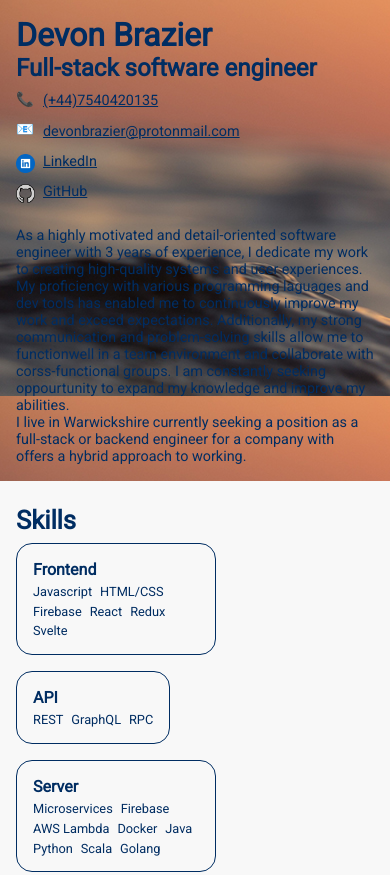
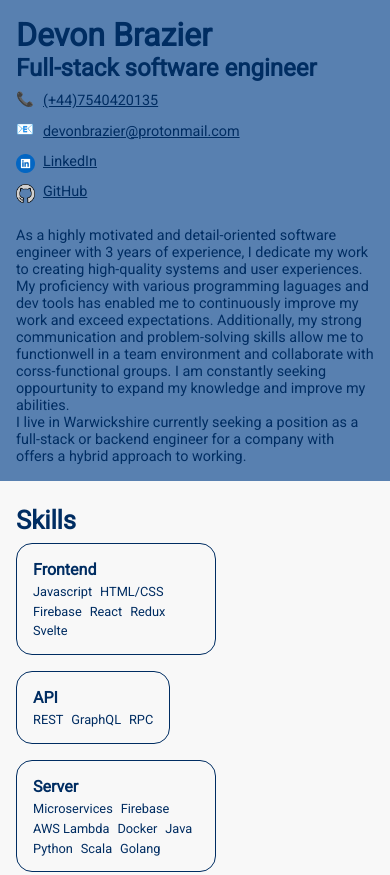
Before and after one commit to devon-brazier/devon-brazier.github.io, a plain HTML site: page index.html in a window 390 px wide. Shown: the top 875 px of the page. Drawn offline with Linux system fonts and the light colour scheme.

Commit message:
Remove background-image

```diff
--- a/style.css
+++ b/style.css
@@ -4,11 +4,11 @@
   margin: 0;
   padding: 0;
   box-sizing: border-box;
+  color: #002d62;
 }
 
 .header-container {
-  background-image: url("img/sunset-ocean-header.jpeg");
-  background-color: #cccccc;
+  background-color: #5880b0;
   place-content: left;
   padding: 1rem;
   grid-area: hd;
@@ -16,7 +16,6 @@
   grid-template-columns: repeat(2, 1fr);
   grid-auto-rows: minmax(150px, auto);
   gap: 1rem;
-  color: #002d62;
 }
 
 .header-container p {
@@ -25,15 +24,8 @@
 
 @media only screen and (max-width: 768px) {
   .header-container {
-    background-color: lightblue;
-    place-content: left;
-    padding: 1rem;
-    grid-area: hd;
     display: grid;
     grid-template-columns: 1fr;
-    grid-auto-rows: minmax(150px, auto);
-    gap: 1rem;
-    color: #002d62;
   }
 
   .header-container p {
@@ -52,7 +44,6 @@ body {
     "hd hd hd hd hd hd hd hd"
     "mn mn mn mn mn mn mn mn";
   column-gap: 0.5rem;
-  color: #002d62;
   background-color: #f8f8f8;
 }
 
```
Also changed, not shown: img/sunset-ocean-header.jpeg (deleted).
